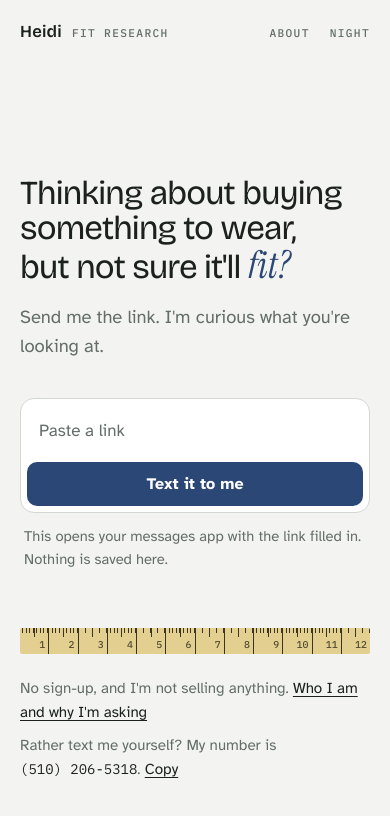
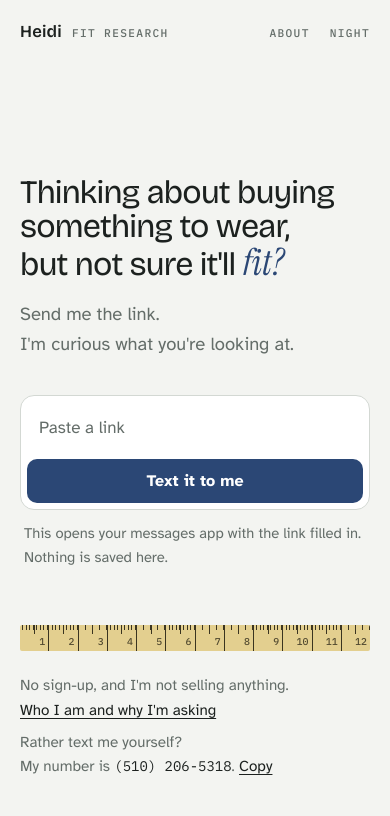
Before and after one commit to heidihyn/fit-research, a plain HTML site: page index.html in a window 390 px wide. Drawn offline with nearby package versions, Linux system fonts and the light colour scheme.

Commit message:
Keep phrases together so lines break cleanly on phones
Co-Authored-By: Claude Opus 5.5 (1M context) <noreply@anthropic.com>
Claude-Session: https://claude.ai/code/session_01354Dzzpwd5AasBhppkVr78

```diff
--- a/index.html
+++ b/index.html
@@ -54,6 +54,8 @@ body {
 }
 .wrap { max-width: 36rem; margin-inline: auto; }
 p { margin: 0; }
+p, li { text-wrap: pretty; }
+.ph { display: inline-block; }  /* keeps a phrase on one line when it fits */
 a { color: inherit; text-underline-offset: 3px; text-decoration-thickness: 1px; }
 a:focus-visible, button:focus-visible {
   outline: 2px solid var(--accent); outline-offset: 3px; border-radius: 6px;
@@ -84,7 +86,7 @@ button.theme { background: none; border: 0; padding: 0; cursor: pointer; }
 h1 {
   font-family: var(--font-display);
   font-weight: 400;
-  font-size: clamp(2.1rem, 7.2vw, 3.1rem);
+  font-size: clamp(1.85rem, 8.4vw, 3.1rem);
   line-height: 1.04;
   letter-spacing: -0.025em;
   text-wrap: balance;
@@ -98,7 +100,7 @@ h1 em {
   letter-spacing: -0.01em;
   color: var(--accent);
 }
-.lede { color: var(--muted); font-size: 1.15rem; margin-block-start: 18px; max-width: 30ch; }
+.lede { color: var(--muted); font-size: 1.15rem; margin-block-start: 18px; }
 
 /* The ask: one seam joining field and button */
 form { margin-block-start: 36px; display: flex; flex-direction: column; gap: 12px; }
@@ -216,9 +218,9 @@ button.linkish {
         <div class="care-inner">
           <span class="eyebrow">Care label</span>
           <ul>
-            <li>This is independent research. No brand or store pays me.</li>
+            <li><span class="ph">This is independent research.</span> <span class="ph">No brand or store pays me.</span></li>
             <li>I won't try to talk you into buying something, or out of it.</li>
-            <li>There's nothing to sign up for or buy, now or later.</li>
+            <li><span class="ph">There's nothing to sign up for or buy,</span> <span class="ph">now or later.</span></li>
             <li>What you send stays with me.</li>
           </ul>
         </div>
@@ -231,8 +233,8 @@ button.linkish {
 
   <!-- HOME -->
   <main id="home" class="view" aria-labelledby="home-title">
-    <h1 id="home-title">Thinking about buying something to wear, but not sure it'll <em>fit?</em></h1>
-    <p class="lede">Send me the link. I'm curious what you're looking at.</p>
+    <h1 id="home-title"><span class="ph">Thinking about buying</span> <span class="ph">something to wear,</span> <span class="ph">but not sure it'll <em>fit?</em></span></h1>
+    <p class="lede"><span class="ph">Send me the link.</span> <span class="ph">I'm curious what you're looking at.</span></p>
 
     <form id="send" novalidate>
       <div class="seam">
@@ -240,7 +242,7 @@ button.linkish {
                placeholder="Paste a link" aria-label="Link to the item" required>
         <button type="submit" class="send">Text it to me</button>
       </div>
-      <p class="hint" id="hint" aria-live="polite">This opens your messages app with the link filled in. Nothing is saved here.</p>
+      <p class="hint" id="hint" aria-live="polite"><span class="ph">This opens your messages app</span> <span class="ph">with the link filled in.</span> <span class="ph">Nothing is saved here.</span></p>
     </form>
 
     <div class="tape" aria-hidden="true">
@@ -250,8 +252,8 @@ button.linkish {
     </div>
 
     <div class="fine">
-      <p>No sign-up, and I'm not selling anything. <a href="#about">Who I am and why I'm asking</a></p>
-      <p>Rather text me yourself? My number is <span class="number" id="number">(510) 206-5318</span>. <button type="button" class="linkish" id="copy">Copy</button></p>
+      <p><span class="ph">No sign-up, and I'm not selling anything.</span> <a class="ph" href="#about">Who I am and why I'm asking</a></p>
+      <p><span class="ph">Rather text me yourself?</span> <span class="ph">My number is <span class="number" id="number">(510) 206-5318</span>. <button type="button" class="linkish" id="copy">Copy</button></span></p>
     </div>
   </main>
 </div>
@@ -284,7 +286,7 @@ button.linkish {
   var form = document.getElementById("send");
   var input = document.getElementById("link");
   var hint = document.getElementById("hint");
-  var defaultHint = hint.textContent;
+  var defaultHint = hint.innerHTML;
 
   form.addEventListener("submit", function (e) {
     e.preventDefault();
@@ -302,7 +304,7 @@ button.linkish {
   });
 
   input.addEventListener("input", function () {
-    if (hint.dataset.tone === "warn") { hint.dataset.tone = ""; hint.textContent = defaultHint; }
+    if (hint.dataset.tone === "warn") { hint.dataset.tone = ""; hint.innerHTML = defaultHint; }
   });
 
   document.getElementById("copy").addEventListener("click", function () {
```
